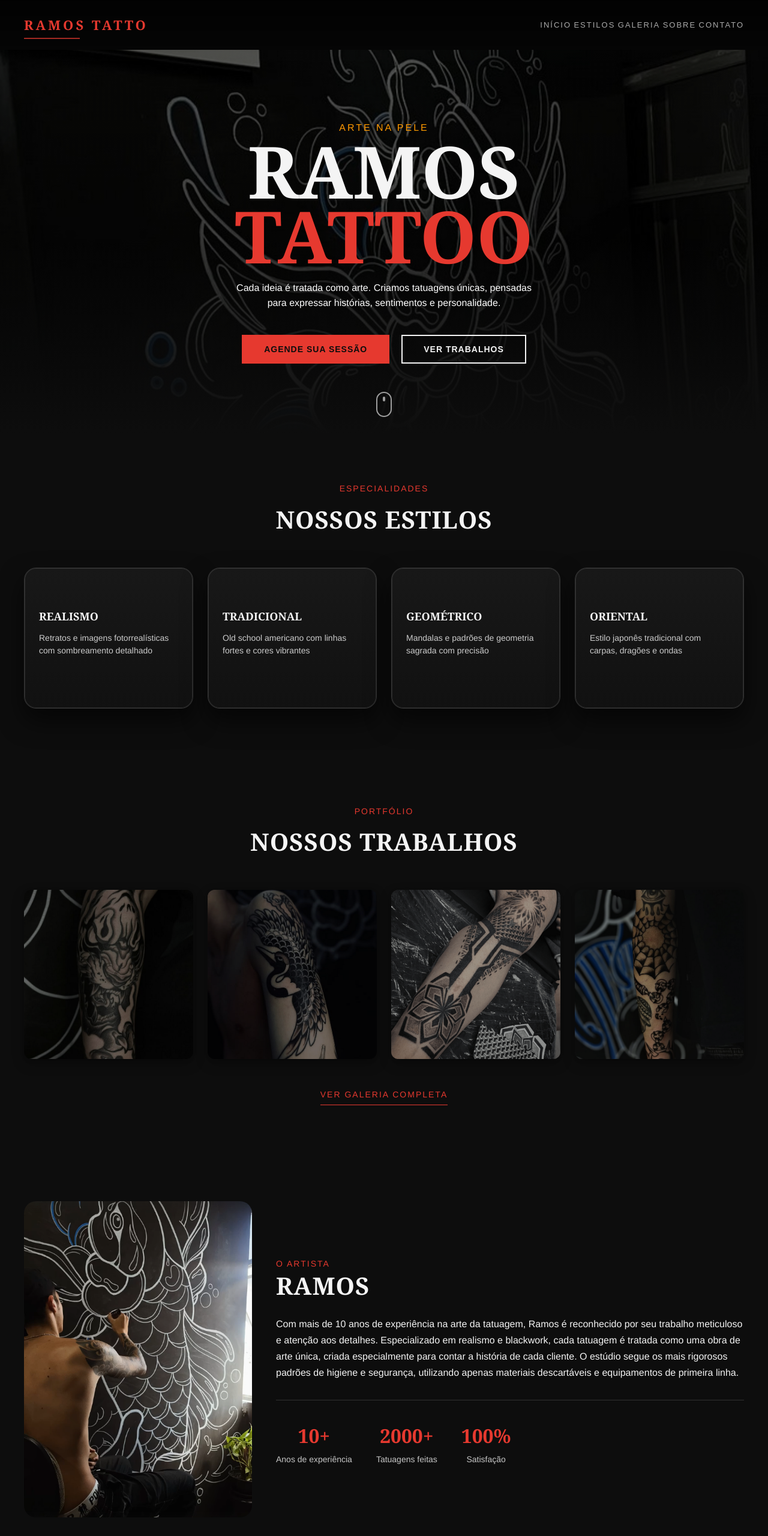
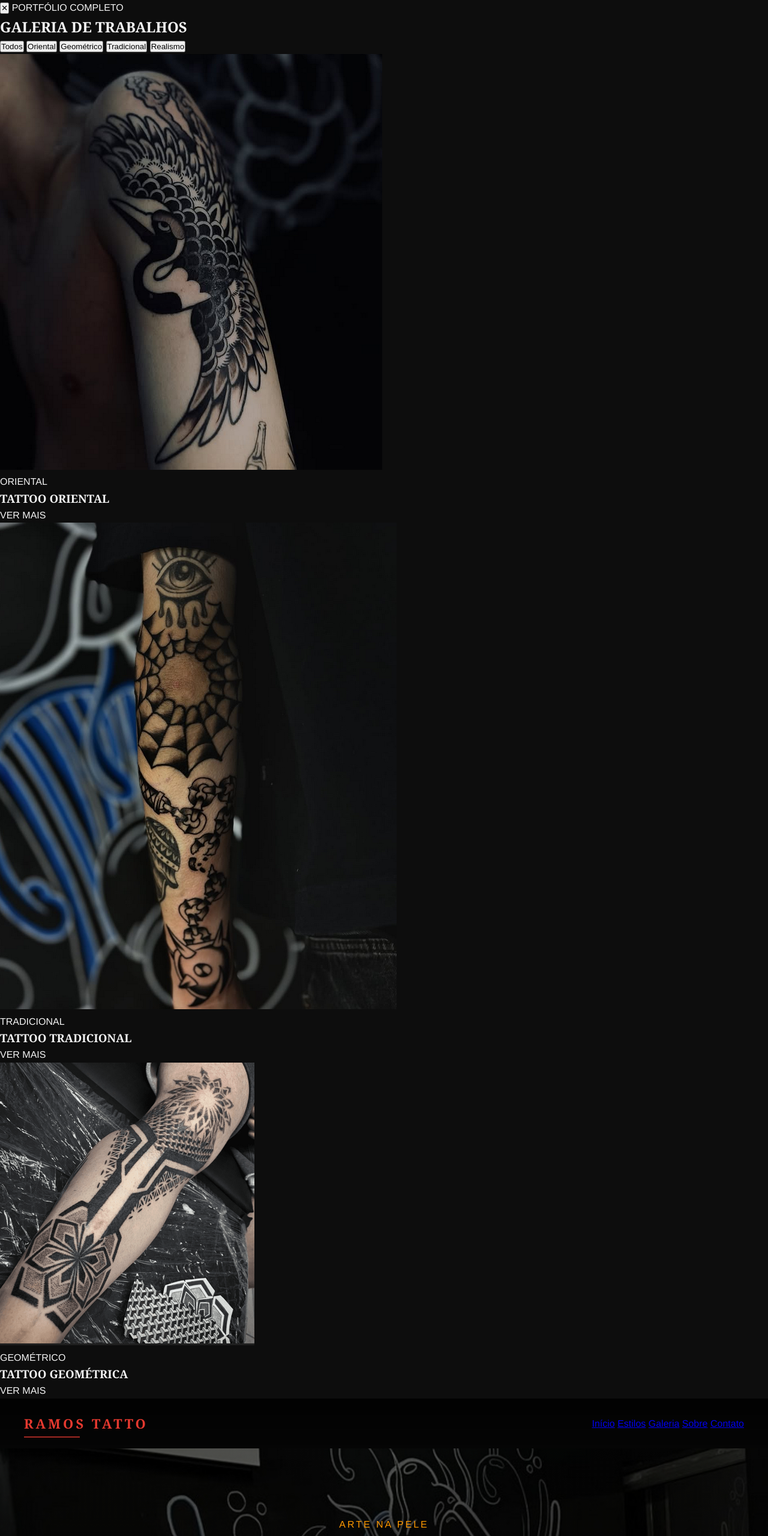
Before and after one commit to Piclisambulante/RamosTattoo, a website built with Vite: page Ramos-Tatto/index.html in a window 1280 px wide. Shown: the top 2560 px of the page at 60% size. Built offline with nearby package versions, Linux system fonts and the light colour scheme.

Commit message:
Update index.html

```diff
--- a/Ramos-Tatto/index.html
+++ b/Ramos-Tatto/index.html
@@ -8,6 +8,52 @@
   <meta name="viewport" content="width=device-width, initial-scale=1.0" />
   <title>ramos-tatto</title>
 </head>
+<div class="gallery-modal" id="galleryModal">
+
+  <button class="gallery-close">✕</button>
+
+  <span class="gallery-tag">PORTFÓLIO COMPLETO</span>
+  <h2 class="gallery-title">GALERIA DE TRABALHOS</h2>
+
+  <div class="gallery-filters">
+    <button class="filter active" data-filter="all">Todos</button>
+    <button class="filter" data-filter="oriental">Oriental</button>
+    <button class="filter" data-filter="geometrico">Geométrico</button>
+    <button class="filter" data-filter="tradicional">Tradicional</button>
+    <button class="filter" data-filter="realismo">Realismo</button>
+  </div>
+
+  <div class="gallery-grid">
+
+    <div class="gallery-card" data-category="oriental">
+      <img src="src/imagens/oriental.png" alt="Tattoo Oriental">
+      <div class="gallery-overlay">
+        <span>ORIENTAL</span>
+        <h3>TATTOO ORIENTAL</h3>
+        <p>VER MAIS</p>
+      </div>
+    </div>
+
+    <div class="gallery-card" data-category="tradicional">
+      <img src="src/imagens/old.png" alt="Tattoo Tradicional">
+      <div class="gallery-overlay">
+        <span>TRADICIONAL</span>
+        <h3>TATTOO TRADICIONAL</h3>
+        <p>VER MAIS</p>
+      </div>
+    </div>
+
+    <div class="gallery-card" data-category="geometrico">
+      <img src="src/imagens/geometria.png" alt="Tattoo Geométrica">
+      <div class="gallery-overlay">
+        <span>GEOMÉTRICO</span>
+        <h3>TATTOO GEOMÉTRICA</h3>
+        <p>VER MAIS</p>
+      </div>
+    </div>
+
+  </div>
+</div>
 
 <body>
   <header id="header">
@@ -20,18 +66,18 @@
 
       <div class="nav-right">
         <div class="nav-links">
-          <button>Início</button>
-          <button>Estilos</button>
-          <button>Galeria</button>
-          <button>Sobre</button>
-          <button>Contato</button>
+          <a href="#inicio">Início</a>
+          <a href="#estilos">Estilos</a>
+          <a href="#galeria">Galeria</a>
+          <a href="#artista">Sobre</a>
+          <a href="#contato">Contato</a>
         </div>
       </div>
     </nav>
 
   </header>
 
-  <section class="hero">
+  <section class="hero" id="inicio">
     <div class="hero-content">
       <span class="hero-subtitle">ARTE NA PELE</span>
 
@@ -46,8 +92,8 @@
       </p>
 
       <div class="hero-actions">
-        <button class="btn-primary">AGENDE SUA SESSÃO</button>
-        <button class="btn-secondary">Ver Trabalhos</button>
+       <a href="#contato" class="btn-primary">AGENDE SUA SESSÃO</a>
+      <a href="#galeria" class="btn-secondary">Ver Trabalhos</a>
       </div>
     </div>
 
@@ -60,7 +106,7 @@
 
 
   <main>
-    <section class="styles">
+    <section class="styles" id="estilos">
       <span class="tag-styles">ESPECIALIDADES</span>
       <h2 class="title-styles">Nossos Estilos</h2>
 
@@ -90,28 +136,41 @@
         </div>
       </div>
     </section>
-    <section class="portifolio">
+    <section class="portifolio" id="galeria">
       <span class="portifolio-tag">PORTFÓLIO</span>
       <h2 class="portifolio-title">NOSSOS TRABALHOS</h2>
 
   <div class="portifolio-grid">
-        <div class="portifolio-item">
-          <img src="src/imagens/realismo.png" alt="Tattoo Realismo">
-          <span class="portifolio-texto">VER MAIS</span>
-        </div>
 
-        <div class="portifolio-item">
+    <div class="portifolio-item"
+      data-title="Tattoo Oriental"
+      data-description="Arte oriental tradicional com traços fortes e simbologia."
+      data-image="src/imagens/oriental.png">
       <img src="src/imagens/oriental.png" alt="Tattoo Oriental">
       <span class="portifolio-texto">VER MAIS</span>
     </div>
 
-        <div class="portifolio-item">
-          <img src="src/imagens/geometria.png" alt="Tattoo Geométrico">
+    <div class="portifolio-item"
+      data-title="Tattoo Geométrica"
+      data-description="Padrões geométricos precisos e simétricos."
+      data-image="src/imagens/geometria.png">
+      <img src="src/imagens/geometria.png" alt="Tattoo Geométrica">
       <span class="portifolio-texto">VER MAIS</span>
     </div>
 
-        <div class="portifolio-item">
+    <div class="portifolio-item"
+      data-title="Tattoo Tradicional"
+      data-description="Old school com linhas marcantes e cores intensas."
+      data-image="src/imagens/old.png">
       <img src="src/imagens/old.png" alt="Tattoo Tradicional">
+      <span class="portifolio-texto">VER MAIS</span>
+    </div>
+
+    <div class="portifolio-item"
+      data-title="Tattoo Realismo"
+      data-description="Arte Realismo tradicional com traços fortes e simbologia."
+      data-image="src/imagens/realismo.png">
+      <img src="src/imagens/realismo.png" alt="Tattoo Oriental">
       <span class="portifolio-texto">VER MAIS</span>
     </div>
   </div>
@@ -119,7 +178,7 @@
   <a href="#" class="portifolio-link">VER GALERIA COMPLETA</a>
 </section>
 
-    <section class="artista">
+    <section class="artista" id="artista">
 
       <div class="artista-grind">
 
@@ -162,10 +221,26 @@
           </div>
         </div>
       </div>
+     <div class="modal-overlay" id="tattooModal">
+  <div class="modal-content">
 
+  <button class="gallery-close">✕</button>
+
+    <div class="modal-image-wrapper">
+      <img class="modal-image" src="" alt="">
+    </div>
+
+    <div class="modal-info">
+      <span class="modal-tag">TATUAGEM</span>
+      <h3 class="modal-title"></h3>
+      <p class="modal-description"></p>
+    </div>
+
+  </div>
+</div>
     </section>
 
-    <section class="contact-session">
+    <section class="contact-session" id="contato">
       <div class="contact-header">
         <span class="contact-tag">FALE CONOSCO</span>
         <h2 class="contact-title">MARQUE SUA SESSÃO</h2>
```
Lines whose indentation alone changed are shown as unchanged.
